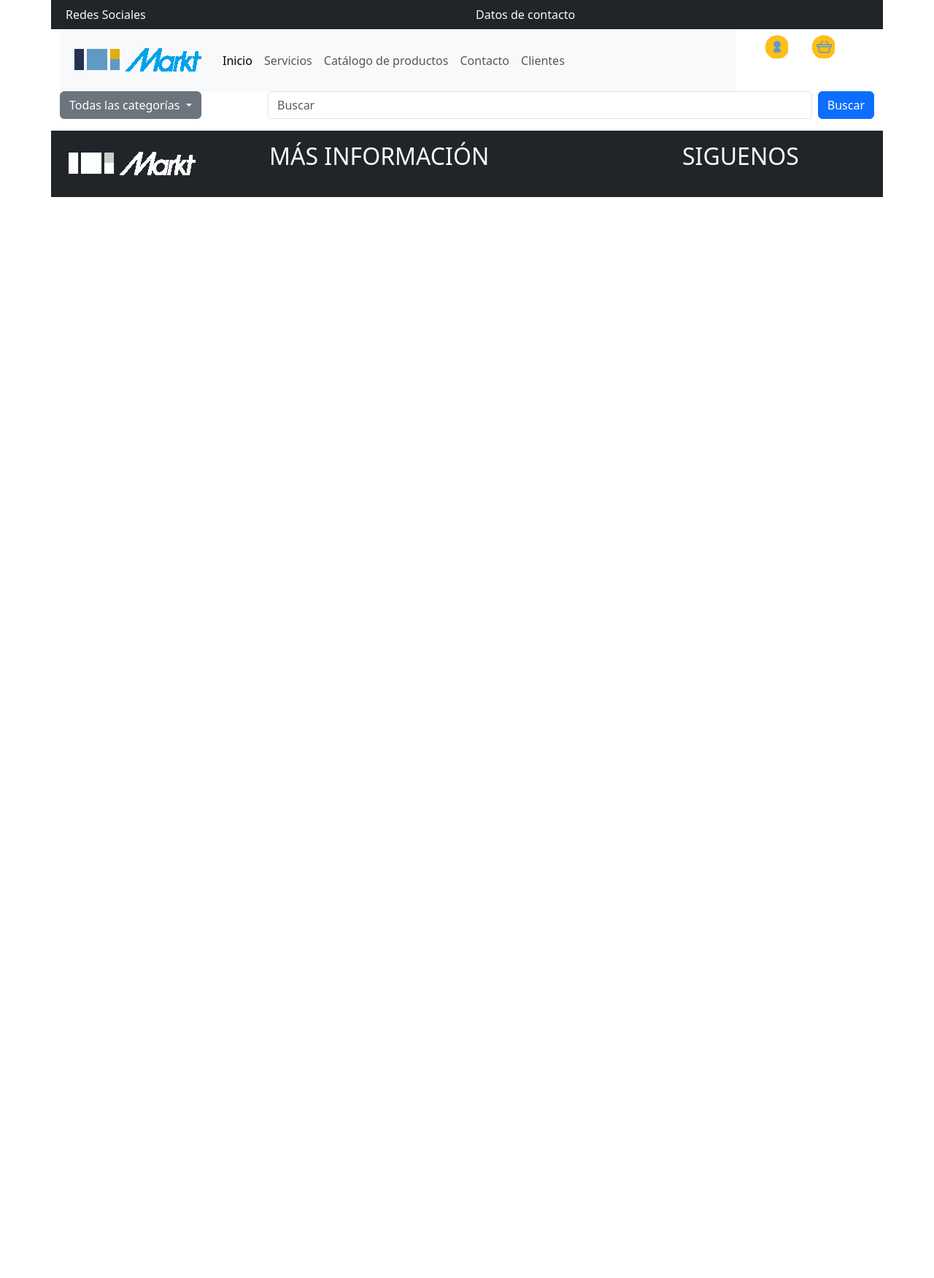
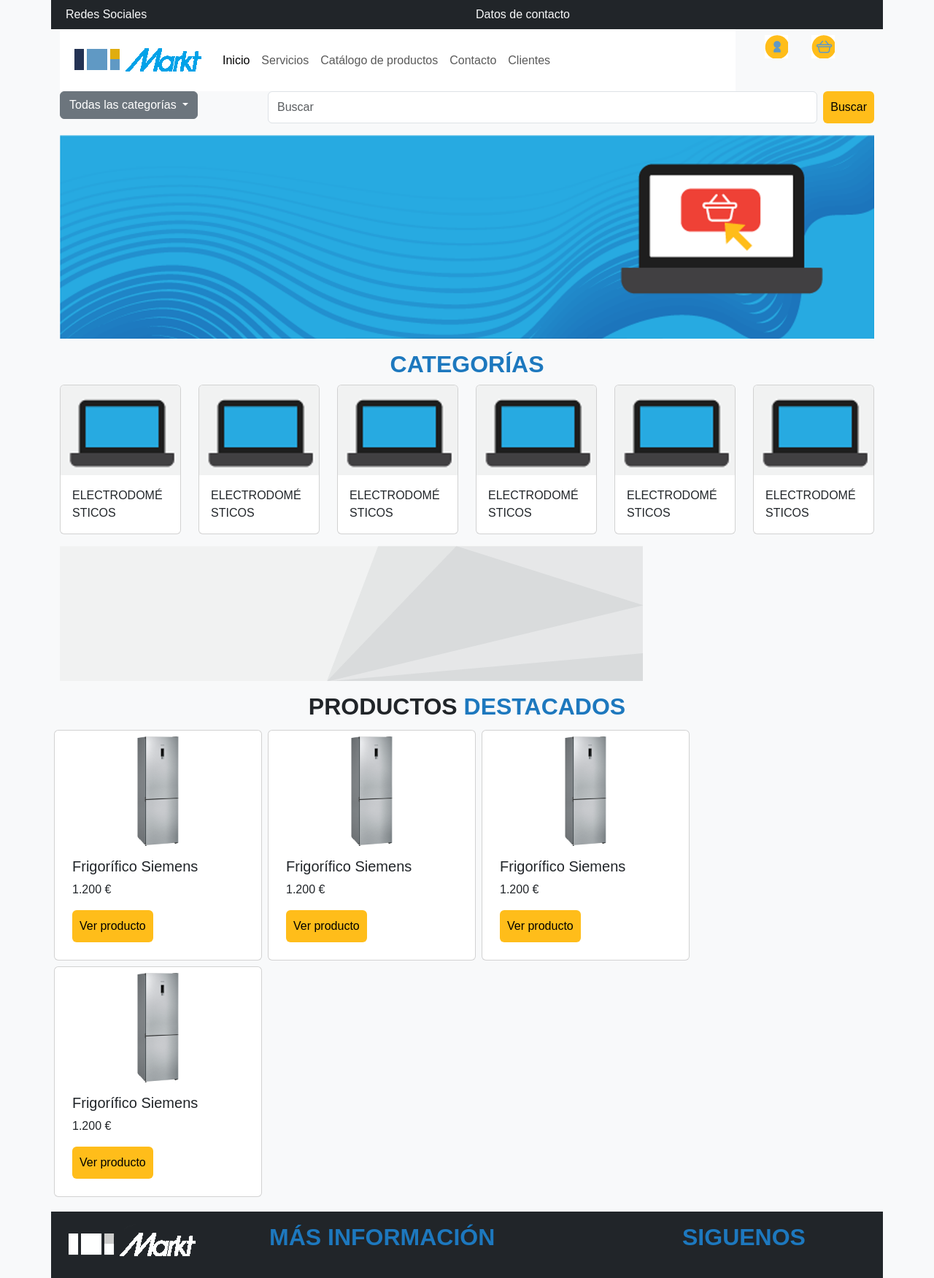
Before and after one commit to antsuagar/ETSIIMarkt, a Django app: page / in a window 1280 px wide. Shown: the whole page at 73% size. Before the commit the page ends 270 px from the top, so only its background shows below. Run offline with Django 4.2, Linux system fonts and the light colour scheme.

Commit message:
[fix] Plantilla home

```diff
--- a/EtsiiMarktProject/templates/basehome.html
+++ b/EtsiiMarktProject/templates/basehome.html
@@ -1,7 +1,6 @@
 <!DOCTYPE html>
 <html lang="es">
 <head>
-    {% load static %}
     <meta charset="UTF-8">
     <meta name="viewport" content="width=device-width, initial-scale=1, shrink-to-fit=no">
 
@@ -11,7 +10,9 @@
     <title>{% block title %} {% endblock %}</title>
 
     <!-- Hoja de estilos -->
-    <link rel="stylesheet" src="/static/css/styles.css">
+    {% load static %}
+    <link rel="stylesheet" href="{% static 'css/styles.css' %}">
+
 </head>
 <body>
     <div class="container mb-3">
@@ -19,17 +20,118 @@
     </div>
 
     <!-- Segunda fila con slider -->
-    <div class="container-fluid">
+    <div class="container mb-3">
         <div class="row">
-            <div class="col-12">
+            <div class="col">
                 <!-- Aquí va tu slider -->
+                <img src="/media/images/cabecera-portada.png" class="img-fluid" >
             </div>
         </div>
     </div>
 
-    <!-- Tercera fila con menú secundario y contenido -->
-    <div class="container">
+    <!-- Tercera fila categorías -->
+    <div class="container mb-3">
+        <h2 class="text-center">CATEGORÍAS</h2>
+        <div class="row">
+            <div class="col-2">
+                <div class="card">
+                    <img class="card-img-top" src="/media/images/categoria.png" alt="Card image cap">
+                    <div class="card-body">
+                      <p class="card-text">ELECTRODOMÉSTICOS</p>
+                    </div>
+                  </div>
+            </div>
+            <div class="col-2">
+                <div class="card">
+                    <img class="card-img-top" src="/media/images/categoria.png" alt="Card image cap">
+                    <div class="card-body">
+                      <p class="card-text">ELECTRODOMÉSTICOS</p>
+                    </div>
+                  </div>
+            </div>
+            <div class="col-2">
+                <div class="card">
+                    <img class="card-img-top" src="/media/images/categoria.png" alt="Card image cap">
+                    <div class="card-body">
+                      <p class="card-text">ELECTRODOMÉSTICOS</p>
+                    </div>
+                  </div>
+            </div>
+            <div class="col-2">
+                <div class="card">
+                    <img class="card-img-top" src="/media/images/categoria.png" alt="Card image cap">
+                    <div class="card-body">
+                      <p class="card-text">ELECTRODOMÉSTICOS</p>
+                    </div>
+                  </div>
+            </div>
+            <div class="col-2">
+                <div class="card">
+                    <img class="card-img-top" src="/media/images/categoria.png" alt="Card image cap">
+                    <div class="card-body">
+                      <p class="card-text">ELECTRODOMÉSTICOS</p>
+                    </div>
+                  </div>
+            </div>
+            <div class="col-2">
+                <div class="card">
+                    <img class="card-img-top" src="/media/images/categoria.png" alt="Card image cap">
+                    <div class="card-body">
+                      <p class="card-text">ELECTRODOMÉSTICOS</p>
+                    </div>
+                  </div>
+            </div>
+        </div>
+    </div>
 
+    <!-- Segunda fila con slider -->
+    <div class="container mb-3">
+
+        <div class="row">
+            <div class="col-12">
+                <!-- Aquí va tu slider -->
+                <img src="/media/images/fondo-gris.png" class="img-fluid" >
+            </div>
+        </div>
+    </div>
+
+    <!-- Tercera fila contenido -->
+    <div class="container mb-3">
+        <h2 class="text-center"><span class="text-dark">PRODUCTOS</span> DESTACADOS</h2>
+        <div class="row">
+            <div class="card col-3 p-2 m-1">
+                <img class="card-img-top" src="/media/productos_imagenes/frigo_siemens.png" alt="Card image cap">
+                <div class="card-body">
+                <h5 class="card-title">Frigorífico Siemens</h5>
+                <p class="card-text">1.200 €</p>
+                <a href="#" class="btn btn-primary">Ver producto</a>
+                </div>
+            </div>
+            <div class="card col-3 p-2 m-1">
+                <img class="card-img-top" src="/media/productos_imagenes/frigo_siemens.png" alt="Card image cap">
+                <div class="card-body">
+                <h5 class="card-title">Frigorífico Siemens</h5>
+                <p class="card-text">1.200 €</p>
+                <a href="#" class="btn btn-primary">Ver producto</a>
+                </div>
+            </div>
+            <div class="card col-3 p-2 m-1">
+                <img class="card-img-top" src="/media/productos_imagenes/frigo_siemens.png" alt="Card image cap">
+                <div class="card-body">
+                <h5 class="card-title">Frigorífico Siemens</h5>
+                <p class="card-text">1.200 €</p>
+                <a href="#" class="btn btn-primary">Ver producto</a>
+                </div>
+            </div>
+            <div class="card col-3 p-2 m-1">
+                <img class="card-img-top" src="/media/productos_imagenes/frigo_siemens.png" alt="Card image cap">
+                <div class="card-body">
+                <h5 class="card-title">Frigorífico Siemens</h5>
+                <p class="card-text">1.200 €</p>
+                <a href="#" class="btn btn-primary">Ver producto</a>
+                </div>
+            </div>
+        </div>
             {% block content %} {% endblock %}
 
     </div>
```
